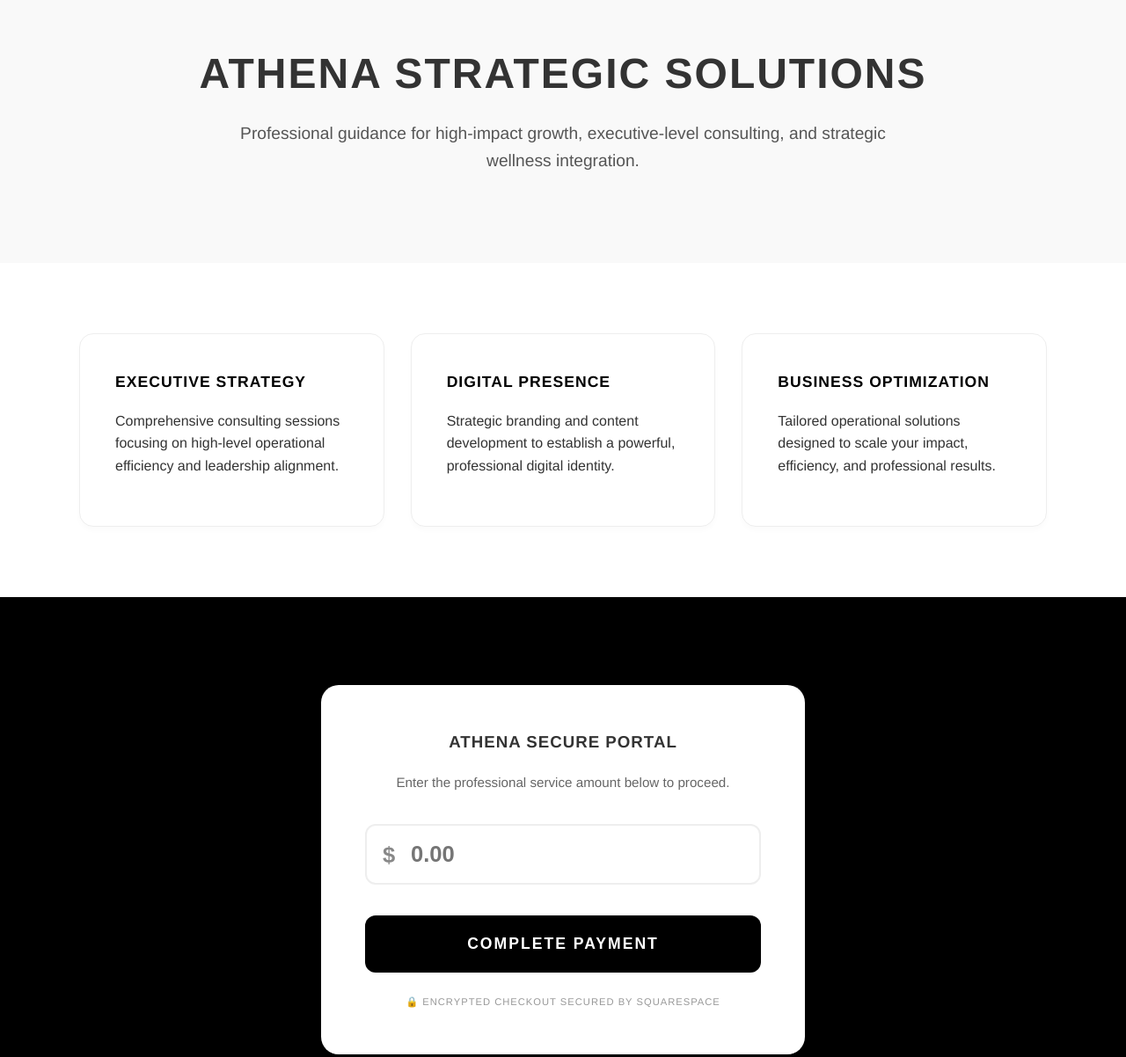
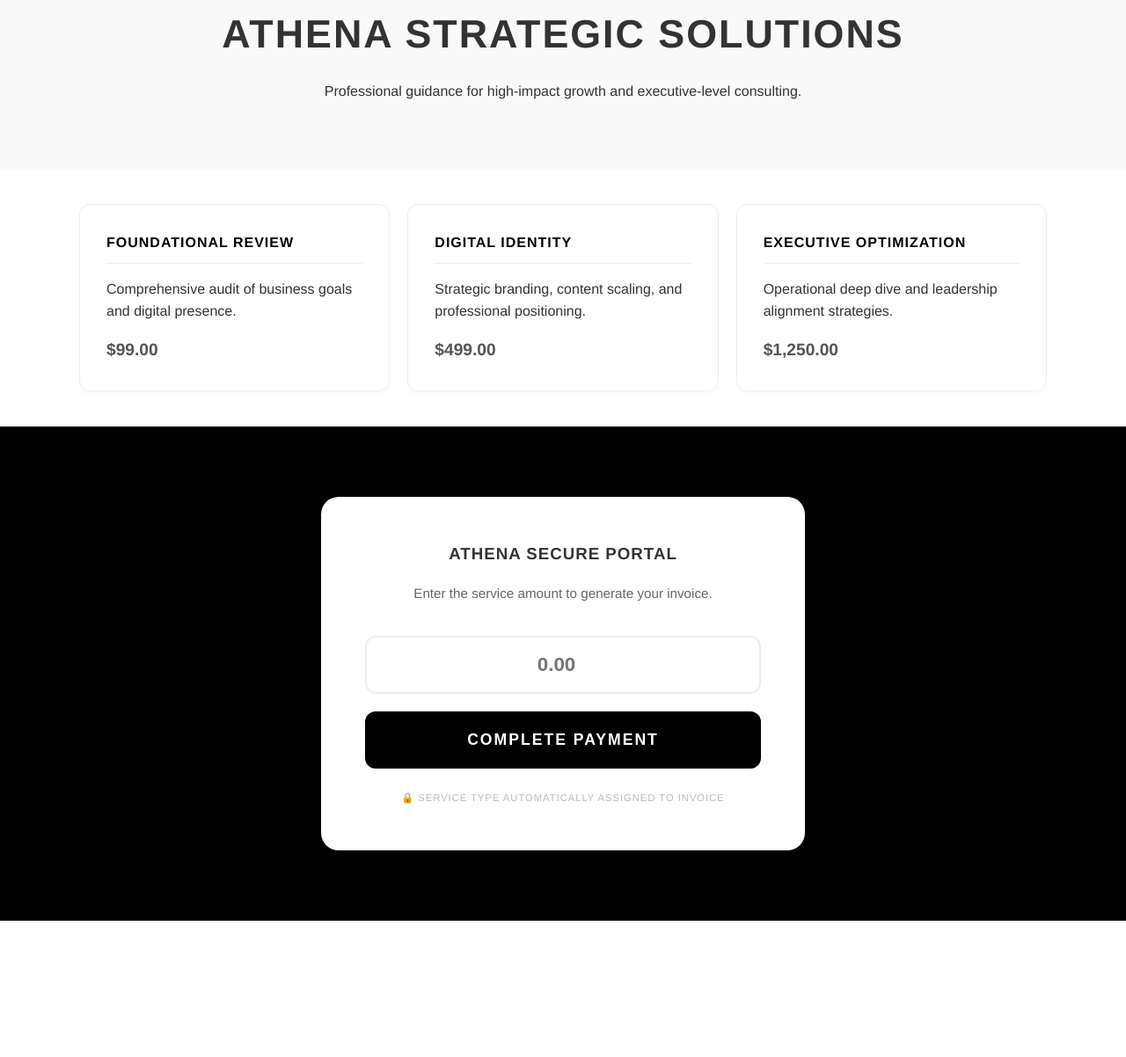
Before and after one commit to chuckieg72/content-creator, a plain HTML site: page index.html in a window 1280 px wide. Shown: the part 176-1378 px from the top of the page at 88% size. After the commit the page ends 1223 px from the top, so only its background shows below. Drawn offline with Linux system fonts and the light colour scheme.

Commit message:
Refactor styles and content in index.html
Updated styling and content for hero and services sections, including adjustments to padding, font sizes, and service descriptions.

```diff
--- a/index.html
+++ b/index.html
@@ -7,34 +7,19 @@
     <style>
         :root { --brand: #000; --bg: #ffffff; --light: #f9f9f9; }
         body { font-family: 'Helvetica Neue', Arial, sans-serif; margin: 0; color: #333; line-height: 1.6; }
-
-        /* Navigation */
         nav { padding: 25px 5%; border-bottom: 1px solid #eee; display: flex; justify-content: space-between; align-items: center; background: white; }
         .logo { font-weight: bold; letter-spacing: 3px; text-transform: uppercase; font-size: 1.2rem; }
-
-        /* Hero Section - Professional Branding */
-        .hero { padding: 100px 5%; text-align: center; background: var(--light); }
-        .hero h1 { font-size: 3rem; letter-spacing: 2px; margin-bottom: 15px; text-transform: uppercase; font-weight: 900; }
-        .hero p { font-size: 1.2rem; color: #555; max-width: 800px; margin: 0 auto; }
-
-        /* Services Grid */
-        .services { padding: 80px 5%; max-width: 1100px; margin: 0 auto; display: grid; grid-template-columns: repeat(auto-fit, minmax(300px, 1fr)); gap: 30px; }
-        .service-item { padding: 40px; border: 1px solid #eee; border-radius: 16px; background: #fff; box-shadow: 0 4px 6px rgba(0,0,0,0.02); transition: 0.3s; }
-        .service-item:hover { transform: translateY(-5px); box-shadow: 0 10px 20px rgba(0,0,0,0.05); }
-        .service-item h3 { margin-top: 0; color: var(--brand); text-transform: uppercase; font-size: 1.1rem; letter-spacing: 1px; }
-
-        /* Payment Section */
-        .payment-area { padding: 100px 5%; background: var(--brand); color: white; text-align: center; }
+        .hero { padding: 60px 5%; text-align: center; background: var(--light); }
+        .hero h1 { font-size: 2.8rem; letter-spacing: 2px; text-transform: uppercase; font-weight: 900; margin-bottom: 10px; }
+        .services { padding: 40px 5%; max-width: 1100px; margin: 0 auto; display: grid; grid-template-columns: repeat(auto-fit, minmax(280px, 1fr)); gap: 20px; }
+        .service-item { padding: 30px; border: 1px solid #eee; border-radius: 12px; background: #fff; text-align: left; box-shadow: 0 4px 6px rgba(0,0,0,0.02); }
+        .service-item h3 { margin-top: 0; font-size: 1rem; text-transform: uppercase; letter-spacing: 1px; color: var(--brand); border-bottom: 1px solid #eee; padding-bottom: 10px; }
+        .service-price { font-weight: bold; font-size: 1.2rem; color: #555; margin-top: 10px; display: block; }
+        .payment-area { padding: 80px 5%; background: var(--brand); color: white; text-align: center; }
         .pay-card { background: white; color: #333; max-width: 450px; margin: 0 auto; padding: 50px; border-radius: 20px; box-shadow: 0 20px 40px rgba(0,0,0,0.2); }
-
-        .input-group { position: relative; margin: 35px 0; }
-        .input-group span { position: absolute; left: 20px; top: 50%; transform: translateY(-50%); font-weight: bold; font-size: 1.6rem; color: #888; }
-        input { width: 100%; padding: 18px 18px 18px 50px; font-size: 1.6rem; border: 2px solid #eee; border-radius: 12px; box-sizing: border-box; outline: none; transition: 0.3s; font-weight: bold; }
-        input:focus { border-color: var(--brand); }
-
-        .pay-btn { width: 100%; background: var(--brand); color: white; padding: 22px; border: none; border-radius: 12px; font-weight: bold; cursor: pointer; text-transform: uppercase; letter-spacing: 2px; font-size: 1.1rem; transition: 0.3s; }
-        .pay-btn:hover { background: #333; transform: scale(1.02); }
-        .secure-note { margin-top: 25px; font-size: 0.7rem; color: #999; letter-spacing: 1px; }
+        input { width: 100%; padding: 18px; margin: 20px 0; border: 2px solid #eee; border-radius: 12px; font-size: 1.4rem; box-sizing: border-box; outline: none; font-weight: bold; text-align: center; }
+        .pay-btn { width: 100%; background: var(--brand); color: white; padding: 22px; border: none; border-radius: 12px; font-weight: bold; cursor: pointer; text-transform: uppercase; letter-spacing: 2px; font-size: 1.1rem; }
+        .secure-note { margin-top: 25px; font-size: 0.7rem; color: #bbb; text-transform: uppercase; letter-spacing: 1px; }
     </style>
 </head>
 <body>
@@ -43,54 +28,69 @@
 
 <section class="hero">
     <h1>ATHENA STRATEGIC SOLUTIONS</h1>
-    <p>Professional guidance for high-impact growth, executive-level consulting, and strategic wellness integration.</p>
+    <p>Professional guidance for high-impact growth and executive-level consulting.</p>
 </section>
 
 <section class="services">
     <div class="service-item">
-        <h3>Executive Strategy</h3>
-        <p>Comprehensive consulting sessions focusing on high-level operational efficiency and leadership alignment.</p>
+        <h3>Foundational Review</h3>
+        <p>Comprehensive audit of business goals and digital presence.</p>
+        <span class="service-price">$99.00</span>
     </div>
     <div class="service-item">
-        <h3>Digital Presence</h3>
-        <p>Strategic branding and content development to establish a powerful, professional digital identity.</p>
+        <h3>Digital Identity</h3>
+        <p>Strategic branding, content scaling, and professional positioning.</p>
+        <span class="service-price">$499.00</span>
     </div>
     <div class="service-item">
-        <h3>Business Optimization</h3>
-        <p>Tailored operational solutions designed to scale your impact, efficiency, and professional results.</p>
+        <h3>Executive Optimization</h3>
+        <p>Operational deep dive and leadership alignment strategies.</p>
+        <span class="service-price">$1,250.00</span>
     </div>
 </section>
 
 <section class="payment-area">
     <div class="pay-card">
         <h3 style="margin-top:0; letter-spacing: 1px;">ATHENA SECURE PORTAL</h3>
-        <p style="color: #666; font-size: 0.95rem;">Enter the professional service amount below to proceed.</p>
+        <p style="color: #666; font-size: 0.95rem;">Enter the service amount to generate your invoice.</p>
 
-        <div class="input-group">
-            <span>$</span>
+        <div style="position: relative;">
             <input type="number" id="finalAmt" placeholder="0.00" step="0.01">
         </div>
 
         <button class="pay-btn" onclick="processPayment()">COMPLETE PAYMENT</button>
 
-        <div class="secure-note">🔒 ENCRYPTED CHECKOUT SECURED BY SQUARESPACE</div>
+        <div class="secure-note">🔒 SERVICE TYPE AUTOMATICALLY ASSIGNED TO INVOICE</div>
     </div>
 </section>
 
 <script>
     function processPayment() {
-        const amt = document.getElementById('finalAmt').value;
-        if(!amt || amt <= 0) {
-            alert("Please enter a valid amount to proceed.");
+        const amtInput = document.getElementById('finalAmt').value;
+        if(!amtInput || amtInput <= 0) {
+            alert("Please enter a valid amount.");
             return;
         }
 
-        const cents = Math.round(parseFloat(amt) * 100);
+        const amount = parseFloat(amtInput);
+        let serviceName = "General Strategy Consulting";
 
-        // This is the active pay link you provided
+        // AUTOMATIC SERVICE MATCHING LOGIC
+        if (amount === 99) {
+            serviceName = "Foundational Review";
+        } else if (amount === 499) {
+            serviceName = "Digital Identity";
+        } else if (amount === 1250) {
+            serviceName = "Executive Optimization";
+        } else {
+            serviceName = "Custom Strategic Service (Invoice: $" + amount + ")";
+        }
+
+        const cents = Math.round(amount * 100);
         const baseLink = "https://checkout.squarespace.com/pay/3b7b4482-e3e6-4e7b-834c-312c704d6b38";
 
-        window.location.href = baseLink + "?amount=" + cents;
+        // Sends the dollar amount and the AUTO-MATCHED service name to your records
+        window.location.href = baseLink + "?amount=" + cents + "&memo=" + encodeURIComponent(serviceName);
     }
 </script>
 
```
